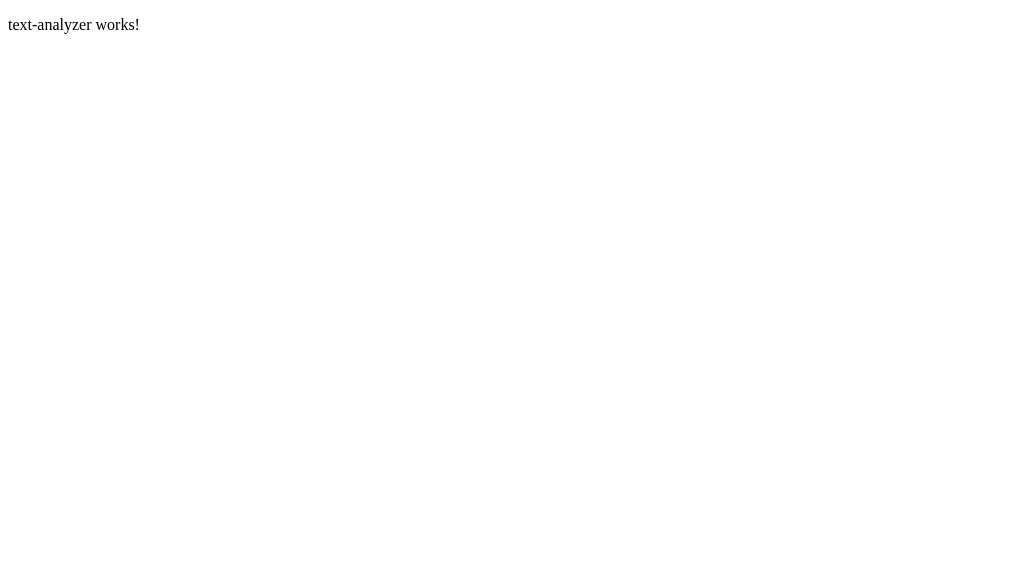
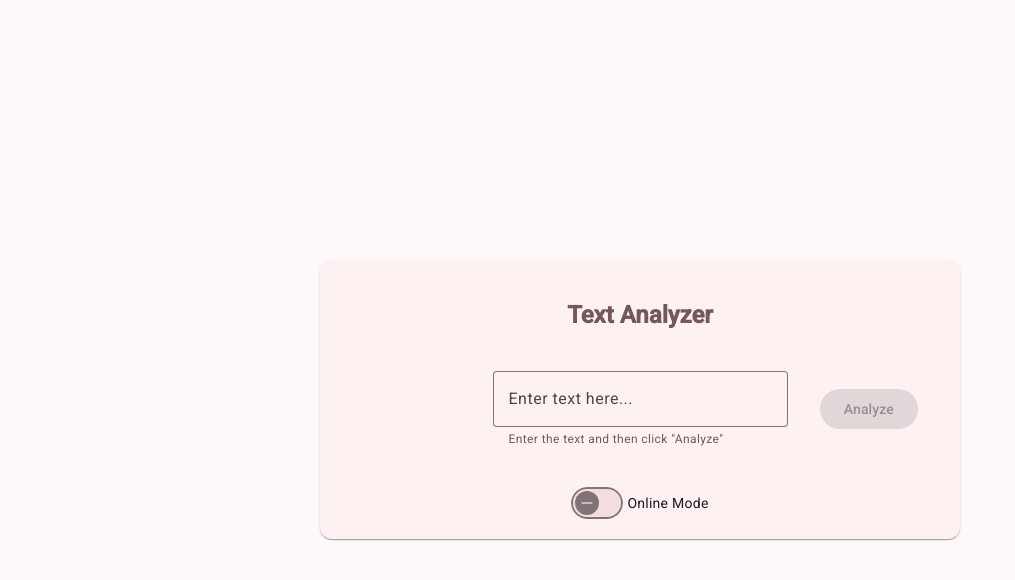
Before and after one commit to adrpre14/text-analyzer-dedalus, an Angular app in the folder frontend/: page / in a window 1280 px wide. Shown: the top 580 px of the page, without its empty margins (0-1015 px from the left). Built offline with nearby package versions, Linux system fonts and the light colour scheme.

Commit message:
first version of UI implementation

```diff
--- a/frontend/angular.json
+++ b/frontend/angular.json
@@ -25,6 +25,7 @@
               }
             ],
             "styles": [
+              "@angular/material/prebuilt-themes/rose-red.css",
               "src/styles.css"
             ]
           },
@@ -82,6 +83,7 @@
               }
             ],
             "styles": [
+              "@angular/material/prebuilt-themes/rose-red.css",
               "src/styles.css"
             ]
           }
--- a/frontend/package.json
+++ b/frontend/package.json
@@ -10,10 +10,12 @@
   },
   "private": true,
   "dependencies": {
+    "@angular/cdk": "^20.0.3",
     "@angular/common": "^20.0.0",
     "@angular/compiler": "^20.0.0",
     "@angular/core": "^20.0.0",
     "@angular/forms": "^20.0.0",
+    "@angular/material": "^20.0.3",
     "@angular/platform-browser": "^20.0.0",
     "@angular/router": "^20.0.0",
     "rxjs": "~7.8.0",
--- a/frontend/src/app/text-analyzer/text-analyzer.css
+++ b/frontend/src/app/text-analyzer/text-analyzer.css
@@ -0,0 +1,22 @@
+:host {
+  display: flex;
+  justify-content: center;
+  align-items: center;
+  height: 100vh;
+}
+
+.analyzer-card {
+  display: flex;
+  flex-direction: column;
+  align-items: center;
+  justify-content: center;
+  width: 50%;
+  padding: 20px;
+  box-sizing: border-box;
+}
+
+.options-container {
+  display: flex;
+  column-gap: 18px;
+  align-items: center;
+}
--- a/frontend/src/app/text-analyzer/text-analyzer.html
+++ b/frontend/src/app/text-analyzer/text-analyzer.html
@@ -1 +1,39 @@
-<p>text-analyzer works!</p>
+<mat-card class="analyzer-card">
+  <mat-grid-tile-header>
+    <h2>Text Analyzer</h2>
+  </mat-grid-tile-header>
+  <mat-grid-list cols="4" rowHeight="120px" gutterSize="10px" [style.width]="'100%'">
+    <mat-grid-tile colspan="1"></mat-grid-tile>
+    <mat-grid-tile colspan="2">
+      <mat-form-field appearance="outline" [style.width]="'100%'">
+        <textarea
+          matInput
+          [formControl]="inputControl"
+          placeholder="Enter text here..."
+          cdkTextareaAutosize
+        ></textarea>
+        <mat-hint>Enter the text and then click "Analyze"</mat-hint>
+      </mat-form-field>
+    </mat-grid-tile>
+    <mat-grid-tile colspan="1">
+      <button
+        mat-raised-button
+        color="primary"
+        (click)="analyze()"
+        [disabled]="!inputControl.value?.length"
+      >
+        Analyze
+      </button>
+    </mat-grid-tile>
+  </mat-grid-list>
+
+  <mat-grid-tile-footer [style.margin-top]="'18px'">
+    <mat-slide-toggle
+      [formControl]="textAnalyzerModeControl"
+    >
+      Online Mode
+    </mat-slide-toggle>
+  </mat-grid-tile-footer>
+</mat-card>
+
+<!--<app-history [entries]="history()"></app-history>-->
--- a/frontend/src/app/text-analyzer/text-analyzer.ts
+++ b/frontend/src/app/text-analyzer/text-analyzer.ts
@@ -1,11 +1,35 @@
-import { Component } from '@angular/core';
+import {Component} from '@angular/core';
+import {MatButton} from '@angular/material/button';
+import {MatSlideToggle} from '@angular/material/slide-toggle';
+import {FormControl, ReactiveFormsModule} from '@angular/forms';
+import {CdkTextareaAutosize} from '@angular/cdk/text-field';
+import {MatFormField, MatHint, MatInput} from '@angular/material/input';
+import {MatCard} from '@angular/material/card';
+import {MatGridList, MatGridTile, MatGridTileText} from '@angular/material/grid-list';
 
 @Component({
   selector: 'app-text-analyzer',
-  imports: [],
+  imports: [
+    MatButton,
+    MatSlideToggle,
+    ReactiveFormsModule,
+    CdkTextareaAutosize,
+    MatInput,
+    MatFormField,
+    MatCard,
+    MatHint,
+    MatGridList,
+    MatGridTile,
+    MatGridTileText
+  ],
   templateUrl: './text-analyzer.html',
   styleUrl: './text-analyzer.css'
 })
 export class TextAnalyzer {
+  inputControl = new FormControl('');
+  textAnalyzerModeControl = new FormControl(false);
 
+  analyze() {
+
+  }
 }
--- a/frontend/src/index.html
+++ b/frontend/src/index.html
@@ -6,6 +6,8 @@
   <base href="/">
   <meta name="viewport" content="width=device-width, initial-scale=1">
   <link rel="icon" type="image/x-icon" href="favicon.ico">
+  <link href="https://fonts.googleapis.com/css2?family=Roboto:wght@300;400;500&display=swap" rel="stylesheet">
+  <link href="https://fonts.googleapis.com/icon?family=Material+Icons" rel="stylesheet">
 </head>
 <body>
   <app-root></app-root>
--- a/frontend/src/styles.css
+++ b/frontend/src/styles.css
@@ -1 +1,12 @@
 /* You can add global styles to this file, and also import other style files */
+
+html, body {
+  height: 100%;
+  color: var(--mat-sys-secondary);
+}
+
+body {
+  margin: 0;
+  font-family: Roboto, "Helvetica Neue", sans-serif;
+  background-color: var(--mat-sys-background);
+}
```
Also changed, not shown: 1 other file (tests, documents, lock files or other folders).
